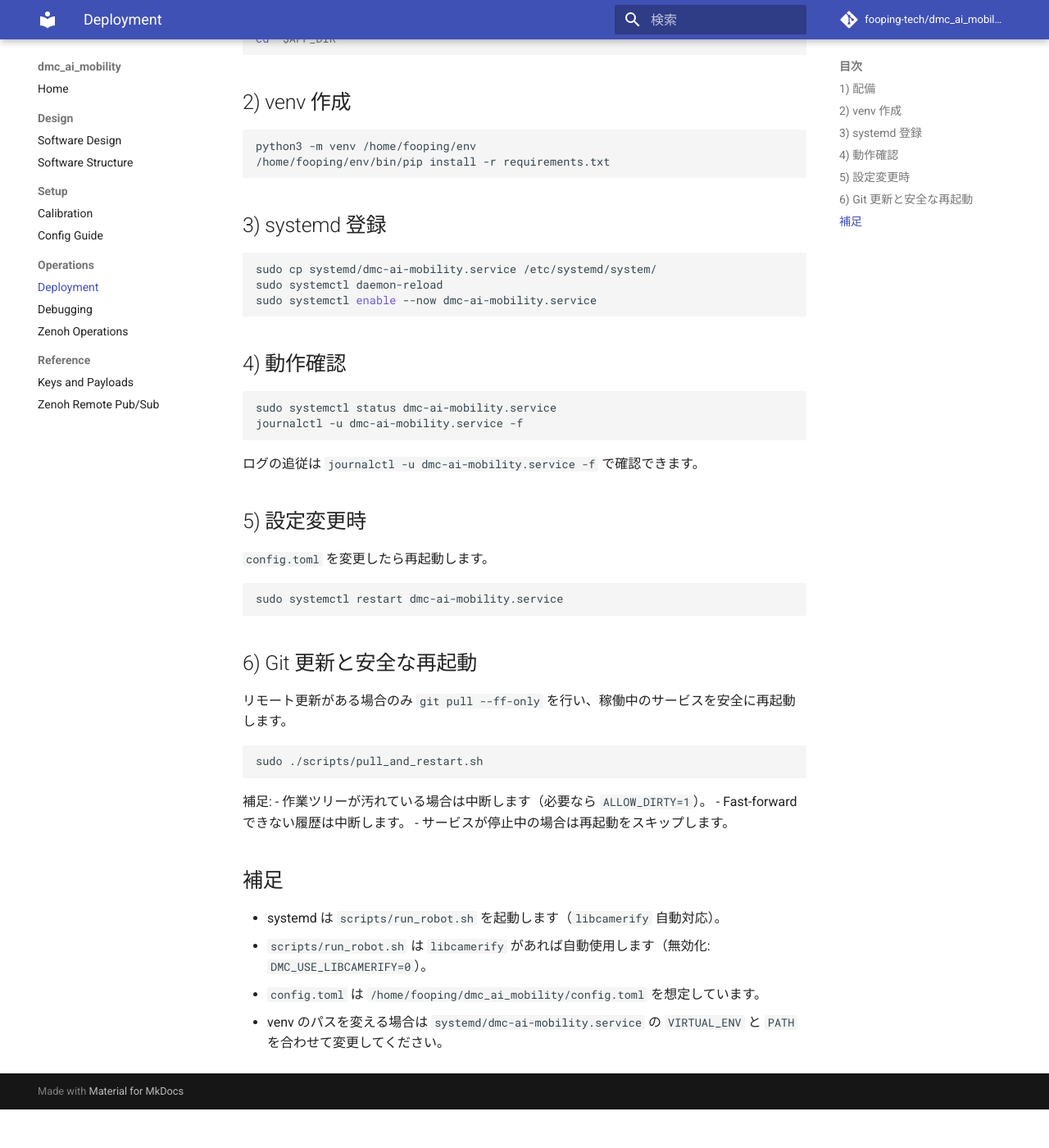
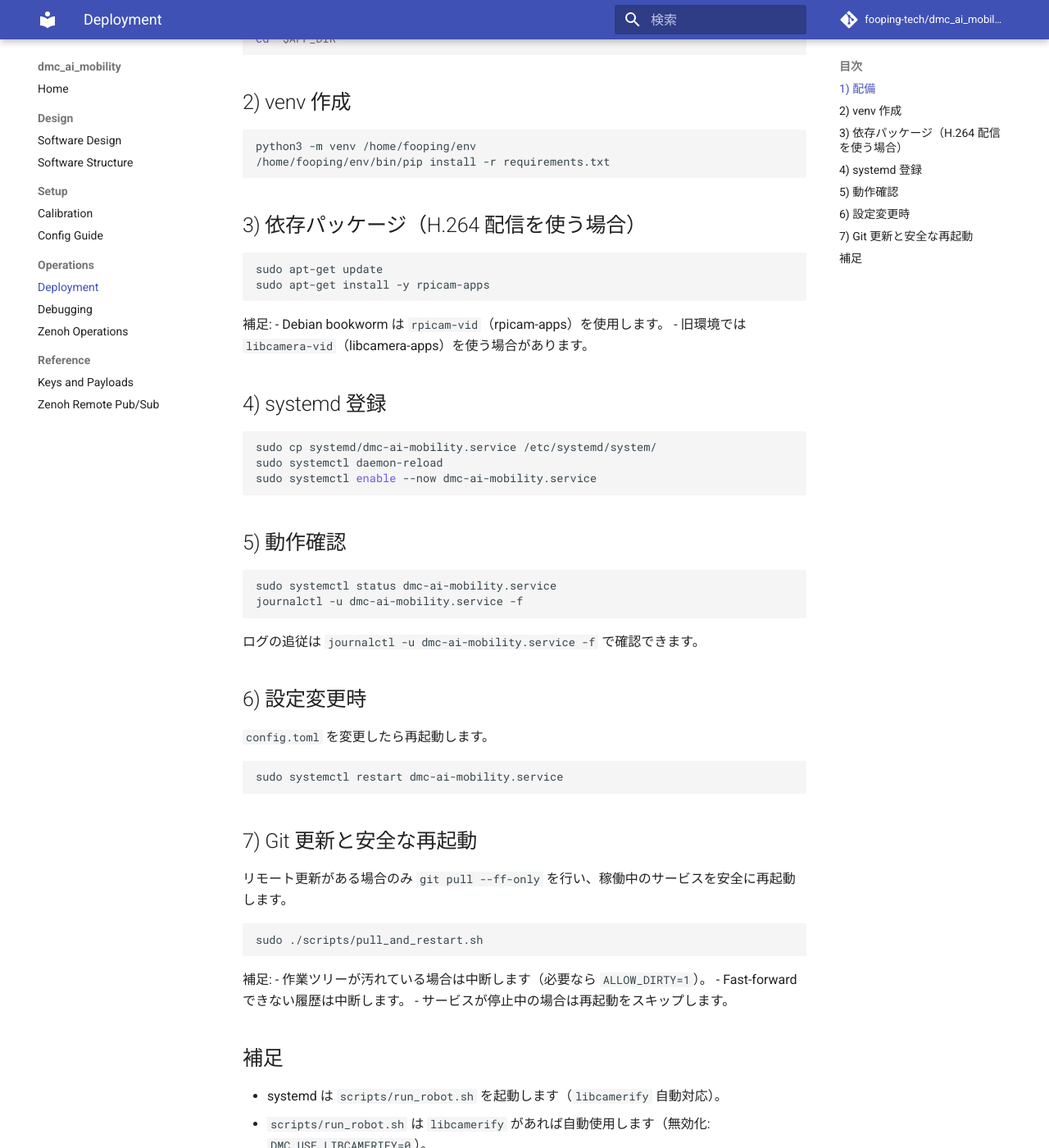
Before and after one commit to fooping-tech/dmc_ai_mobility, an MkDocs documentation site: the page built from docs/deployment.md, in a window 1280 px wide and 1400 px high, scrolled down 326 px. Shown: the whole window at 82% size. Built offline with MkDocs 1.6.1 and Material for MkDocs 9.7.7, drawn with Linux system fonts in a browser that asks for light colours; comment, search, counter and statistics services are not loaded; before the commit the page ends 1679 px from its top, so only the background shows below that.

Commit message:
fix:h246ストリーミングを修正

````diff
--- a/docs/deployment.md
+++ b/docs/deployment.md
@@ -18,7 +18,18 @@ python3 -m venv /home/fooping/env
 /home/fooping/env/bin/pip install -r requirements.txt
 ```
 
-## 3) systemd 登録
+## 3) 依存パッケージ（H.264 配信を使う場合）
+
+```bash
+sudo apt-get update
+sudo apt-get install -y rpicam-apps
+```
+
+補足:
+- Debian bookworm は `rpicam-vid`（rpicam-apps）を使用します。
+- 旧環境では `libcamera-vid`（libcamera-apps）を使う場合があります。
+
+## 4) systemd 登録
 
 ```bash
 sudo cp systemd/dmc-ai-mobility.service /etc/systemd/system/
@@ -43,7 +54,7 @@ journalctl -u dmc-ai-mobility.service -f
 sudo systemctl restart dmc-ai-mobility.service
 ```
 
-## 6) Git 更新と安全な再起動
+## 7) Git 更新と安全な再起動
 
 リモート更新がある場合のみ `git pull --ff-only` を行い、稼働中のサービスを安全に再起動します。
 
````
Also changed, not shown: other parts of docs/deployment.md (+2 -2 lines), docs/config_guide.md (+1 -1 lines), docs/dmc_ai_mobility_software_design.md (+1 -1 lines), docs/index.md (+1 -1 lines), docs/zenoh_remote_pubsub.md (+2 -1 lines), 2 other files.
